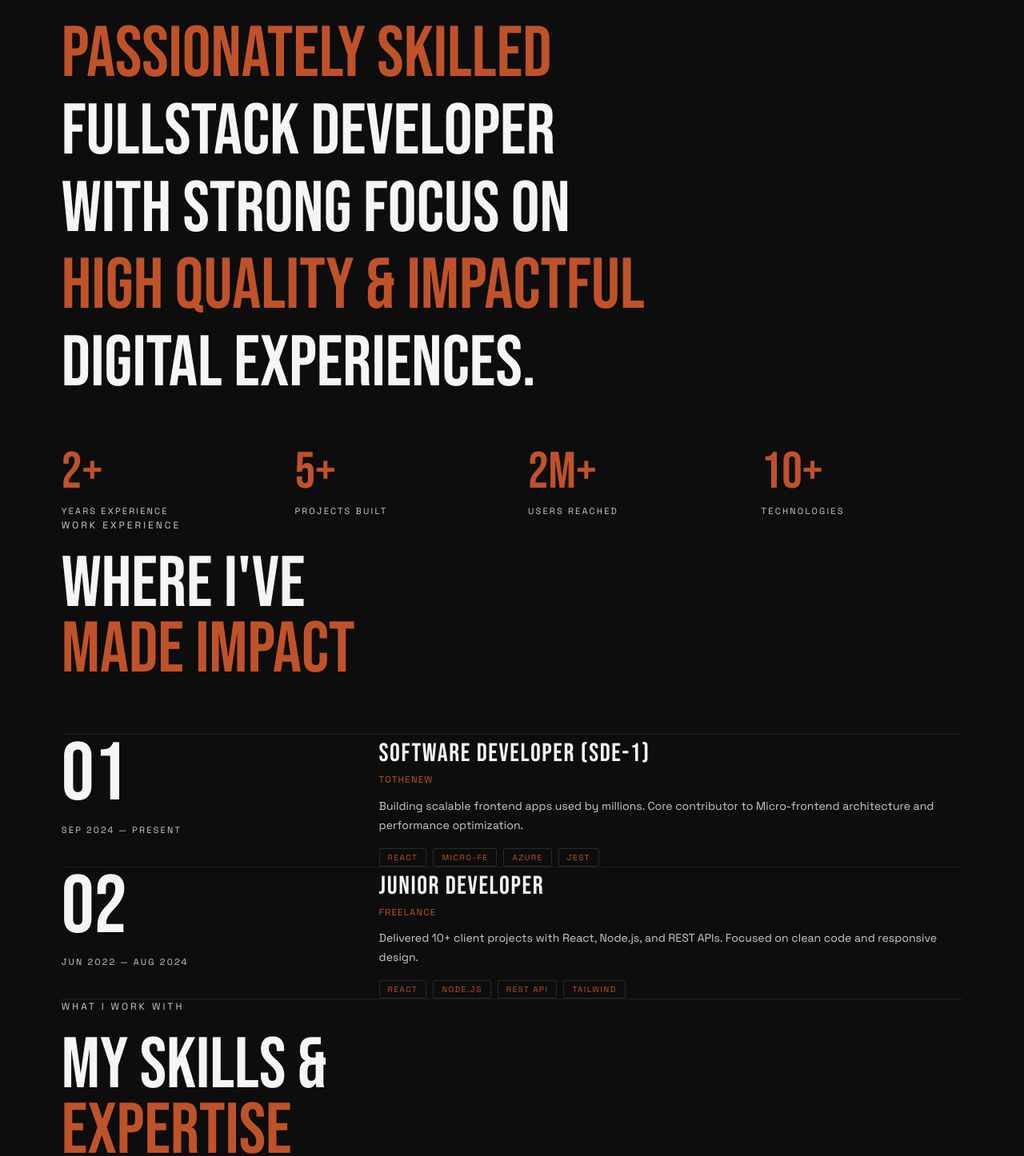
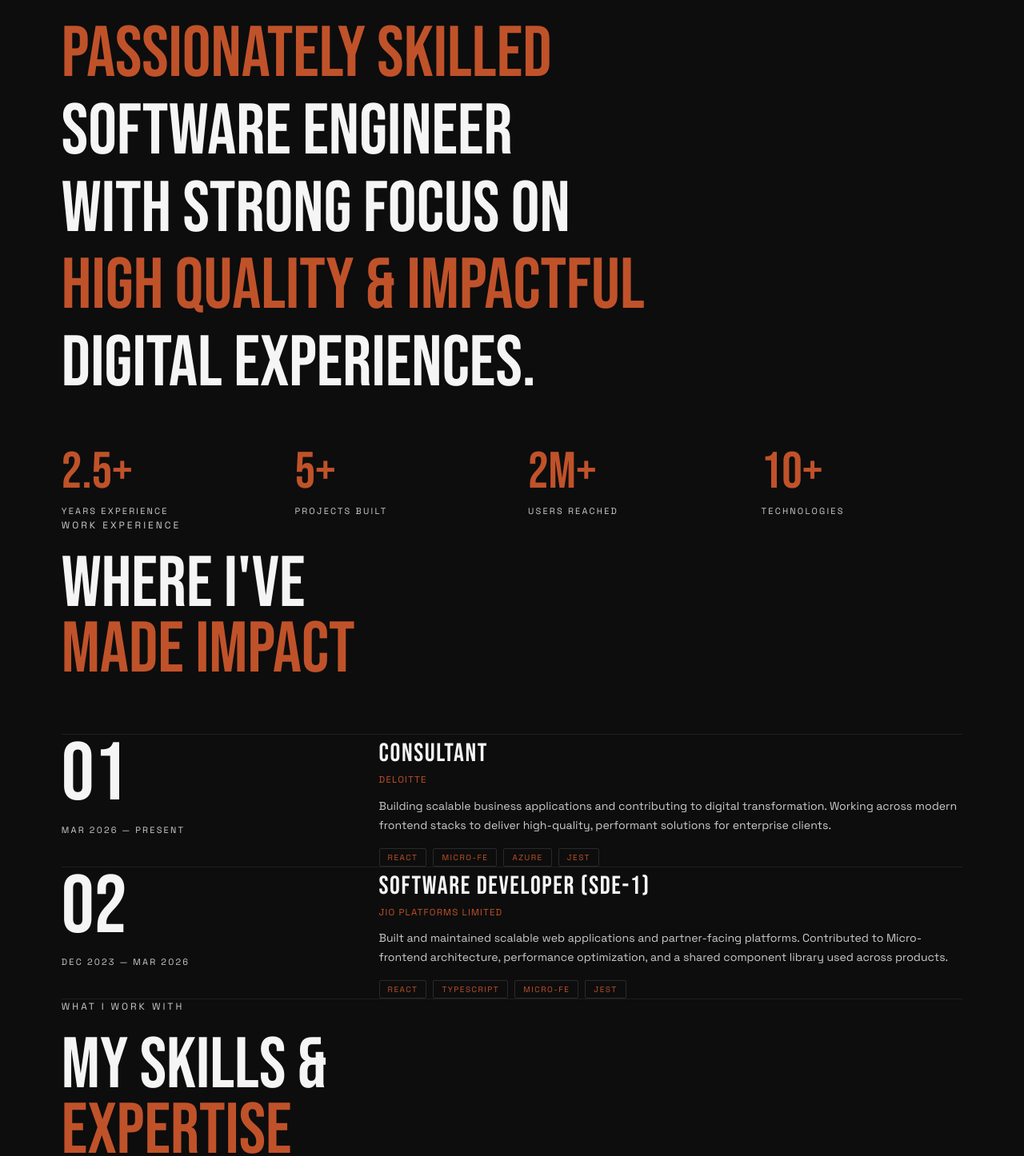
Before and after one commit to div-up/newPortfolio, a React (Vite) app: page / in a window 1280 px wide. Shown: the part 912-2358 px from the top of the page at 80% size. Built offline with nearby package versions, Linux system fonts and the light colour scheme.

Commit message:
fix: update stats and job titles in About and Work sections

```diff
--- a/src/sections/About.jsx
+++ b/src/sections/About.jsx
@@ -21,7 +21,7 @@ function MagText({ children, color = 'var(--text)' }) {
   );
 }
 
-const STATS = [['2+','YEARS EXPERIENCE'],['5+','PROJECTS BUILT'],['2M+','USERS REACHED'],['10+','TECHNOLOGIES']];
+const STATS = [['2.5+','YEARS EXPERIENCE'],['5+','PROJECTS BUILT'],['2M+','USERS REACHED'],['10+','TECHNOLOGIES']];
 
 export default function About() {
   const ref = useRef(null);
@@ -40,7 +40,7 @@ export default function About() {
           <MagText color="var(--accent)">PASSIONATELY SKILLED</MagText>
         </motion.div>
         <motion.div initial={{ opacity: 0, x: -40 }} animate={inView ? { opacity: 1, x: 0 } : {}} transition={{ duration: 0.7, delay: 0.3 }}>
-          <MagText>FULLSTACK DEVELOPER</MagText>
+          <MagText>SOFTWARE ENGINEER</MagText>
         </motion.div>
         <motion.div initial={{ opacity: 0, x: -40 }} animate={inView ? { opacity: 1, x: 0 } : {}} transition={{ duration: 0.7, delay: 0.4 }}>
           <MagText>WITH STRONG FOCUS ON</MagText>
--- a/src/sections/Work.jsx
+++ b/src/sections/Work.jsx
@@ -4,8 +4,8 @@ import { motion, useInView } from 'framer-motion';
 const PX = 'clamp(24px,6vw,96px)';
 
 const JOBS = [
-  { num: '01', date: 'SEP 2024 — PRESENT', title: 'SOFTWARE DEVELOPER (SDE-1)', co: 'TOTHENEW', desc: 'Building scalable frontend apps used by millions. Core contributor to Micro-frontend architecture and performance optimization.', tags: ['REACT','MICRO-FE','AZURE','JEST'] },
-  { num: '02', date: 'JUN 2022 — AUG 2024', title: 'JUNIOR DEVELOPER', co: 'FREELANCE', desc: 'Delivered 10+ client projects with React, Node.js, and REST APIs. Focused on clean code and responsive design.', tags: ['REACT','NODE.JS','REST API','TAILWIND'] },
+  { num: '01', date: 'MAR 2026 — PRESENT', title: 'CONSULTANT', co: 'DELOITTE', desc: 'Building scalable business applications and contributing to digital transformation. Working across modern frontend stacks to deliver high-quality, performant solutions for enterprise clients.', tags: ['REACT','MICRO-FE','AZURE','JEST'] },
+  { num: '02', date: 'DEC 2023 — MAR 2026', title: 'SOFTWARE DEVELOPER (SDE-1)', co: 'JIO PLATFORMS LIMITED', desc: 'Built and maintained scalable web applications and partner-facing platforms. Contributed to Micro-frontend architecture, performance optimization, and a shared component library used across products.', tags: ['REACT','TYPESCRIPT','MICRO-FE','JEST'] },
 ];
 
 export default function Work() {
```
